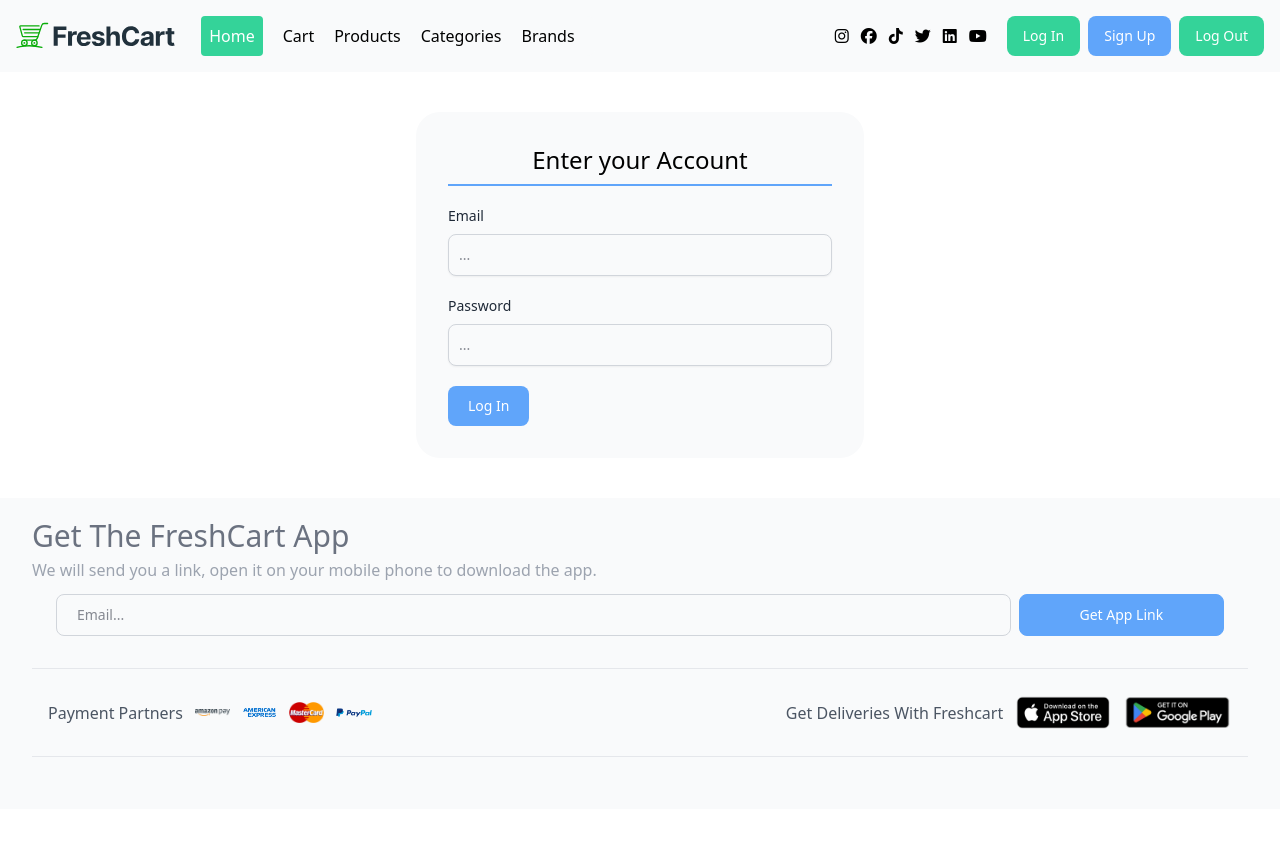
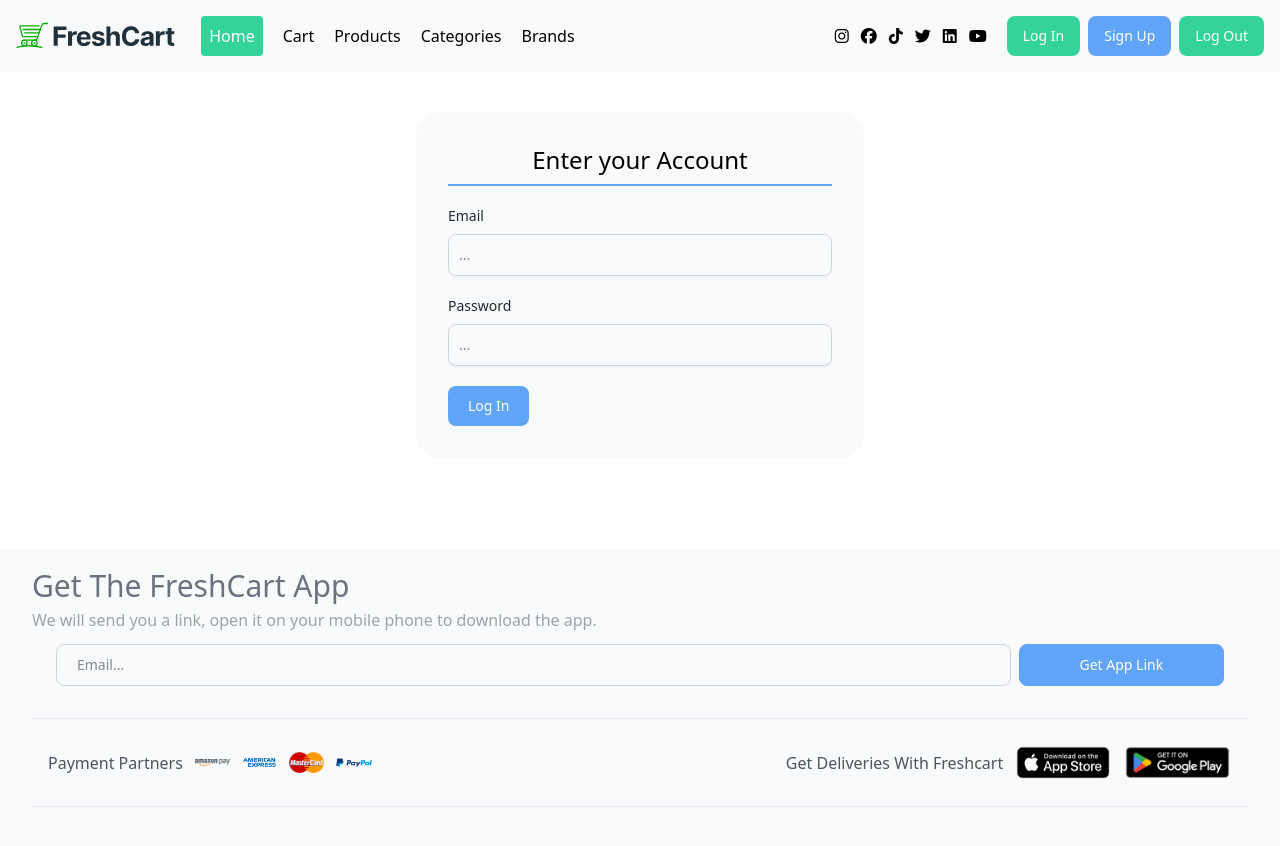
Before and after one commit to mazenamr07/E-Commerce, a React (Vite) app: page /login in a window 1280 px wide. Shown: the top 846 px of the page. Before the commit the page ends 809 px from the top, so only its background shows below. Built offline with nearby package versions, Linux system fonts and the light colour scheme.

Commit message:
updated height for page

```diff
--- a/src/components/Login/Login.jsx
+++ b/src/components/Login/Login.jsx
@@ -55,7 +55,7 @@
   });
 
   return (
-    <div className="bg-white py-10">
+    <div className="bg-white py-10 min-h-[59.5vh]">
       <form
         onSubmit={formik.handleSubmit}
         className="max-w-sm mx-auto bg-gray-50 p-8 box-content rounded-3xl"
--- a/src/components/Register/Register.jsx
+++ b/src/components/Register/Register.jsx
@@ -71,7 +71,7 @@
   });
 
   return (
-    <div className="bg-white py-10">
+    <div className=" bg-white py-10 min-h-[59.5vh]">
       <form
         onSubmit={formik.handleSubmit}
         className="max-w-sm mx-auto bg-gray-50 p-8 box-content rounded-3xl"
```
